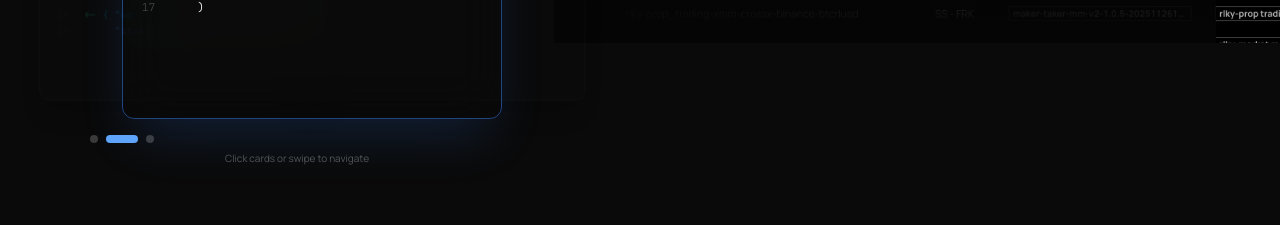
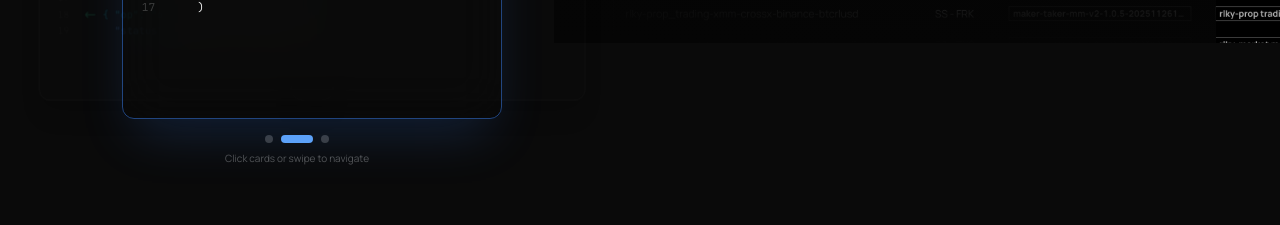
Before and after one commit to coinstrats/immix-website-v2, a React (Vite) app: page / in a window 1280 px wide. Shown: the part 3460-3685 px from the top of the page. Built offline with nearby package versions, Linux system fonts and the light colour scheme.

Commit message:
Updated IntegrationDeck.tsx

```diff
--- a/src/components/ui/IntegrationDeck.tsx
+++ b/src/components/ui/IntegrationDeck.tsx
@@ -478,10 +478,7 @@ export const IntegrationDeck = ({ examples, defaultActive }: IntegrationDeckProp
 
       <div
         className="flex items-center justify-center gap-2 mt-4"
-        style={{
-          width: CENTER_CARD_WIDTH,
-          marginLeft: containerCenter - CENTER_CARD_WIDTH / 2
-        }}
+        style={{ marginLeft: leftShift * -1 }}
       >
         {orderedExamples.map((example) => (
           <button
```
